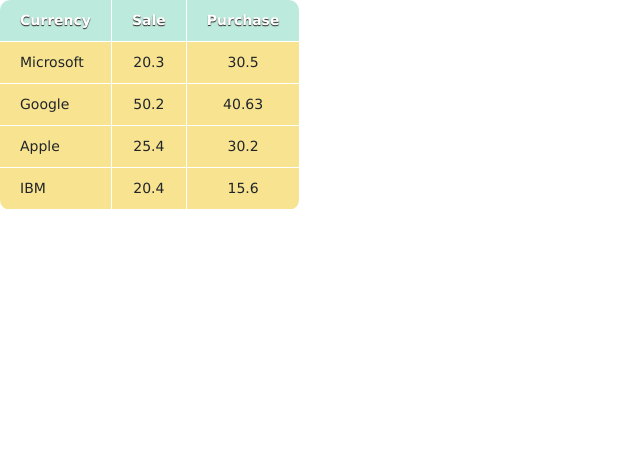
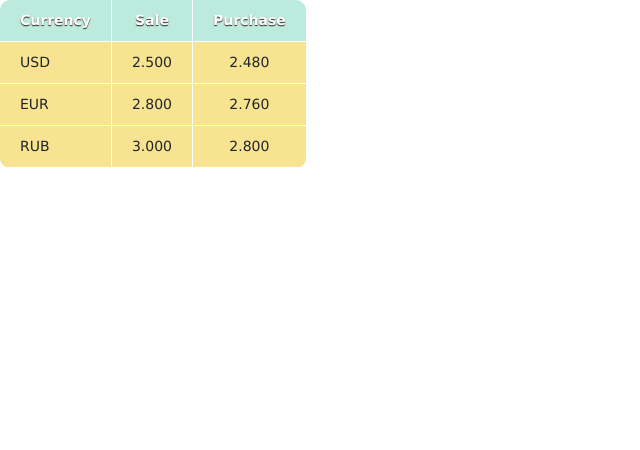
Before and after one commit to vdmglkv/ExchangeOffice, a Django app: page /currencyrate/ in a window 1280 px wide. Shown: the part 72-522 px from the top of the page, without its empty margins (0-640 px from the left). Run offline with Django 3.2, Linux system fonts and the light colour scheme; parts of the project's set-up code (start-up, migrations or seed data) failed here and were passed over.

Commit message:
Implement templates

```diff
--- a/ExchangeOffice/templates/OfficeApp/client.html
+++ b/ExchangeOffice/templates/OfficeApp/client.html
@@ -7,8 +7,11 @@
         {% else %}
             <p>Hi {{ user.username }}!</p>
         {% endif %}
+        <p>Balance: {{user.profile.balance.USD}} USD
+                    {{user.profile.balance.EUR}} EUR
+                    {{user.profile.balance.BYN}} BYN </p>
+        <button type="button" onclick="window.location.href = 'http://127.0.0.1:8000/accounts/logout/';" class="btn btn-outline-dark me-2">Logout</button>
     {% else %}
         <p>You are not logged in.</p>
     {% endif %}
 {% endblock content %}
-{% block header %}Main{% endblock header %}
--- a/ExchangeOffice/templates/OfficeApp/currency_rate.html
+++ b/ExchangeOffice/templates/OfficeApp/currency_rate.html
@@ -9,24 +9,19 @@
           <th>Purchase</th>
           </tr>
          <tr>
-  <td>Microsoft</td>
-  <td>20.3</td>
-  <td>30.5</td>
+          <td>USD</td>
+          <td>2.500</td>
+          <td>2.480</td>
          </tr>
         <tr>
-  <td>Google</td>
-  <td>50.2</td>
-  <td>40.63</td>
+          <td>EUR</td>
+          <td>2.800</td>
+          <td>2.760</td>
         </tr>
         <tr>
-  <td>Apple</td>
-  <td>25.4</td>
-  <td>30.2</td>
-</tr>
-<tr>
-  <td>IBM</td>
-  <td>20.4</td>
-  <td>15.6</td>
+          <td>RUB</td>
+          <td>3.000</td>
+          <td>2.800</td>
         </tr>
         </table>
 {% endblock content %}
--- a/ExchangeOffice/templates/base.html
+++ b/ExchangeOffice/templates/base.html
@@ -56,7 +56,7 @@
 
             <div class="text-end">
               <button type="button" onclick="window.location.href = 'http://127.0.0.1:8000/accounts/login/';" class="btn btn-outline-light me-2">Login</button>
-              <button type="button" onclick="window.location.href = 'http://127.0.0.1:8000/accounts/signup/';" class="btn btn-warning">Sign-up</button>
+              <button type="button" onclick="window.location.href = 'http://127.0.0.1:8000/accounts/register/';" class="btn btn-warning">Sign-up</button>
             </div>
           </div>
         </div>
--- a/ExchangeOffice/templates/registration/logged_out.html
+++ b/ExchangeOffice/templates/registration/logged_out.html
@@ -1,6 +1,6 @@
 {% extends "base.html" %}
-
+{% block title %}Logged out{% endblock %}
 {% block content %}
-  <p>Logged out!</p>
-  <a href="{% url 'login'%}">Click here to login again.</a>
+    <h1>Logged out</h1>
+    <p>You have been successfully logged out.</p>
 {% endblock %}
--- a/ExchangeOffice/templates/registration/password_reset_done.html
+++ /dev/null
@@ -1,5 +0,0 @@
-{% extends "base.html" %}
-
-{% block content %}
-  <p>We've emailed you instructions for setting your password. If they haven't arrived in a few minutes, check your spam folder.</p>
-{% endblock %}+
```
Also changed, not shown: ExchangeOffice/templates/accounts/edit.html (added, +14 -0 lines), ExchangeOffice/templates/accounts/office.html (added, +8 -0 lines), ExchangeOffice/templates/registration/login.html (+12 -33 lines), ExchangeOffice/templates/registration/password_change_done.html (added, +8 -0 lines), ExchangeOffice/templates/registration/password_change_form.html (added, +13 -0 lines), ExchangeOffice/templates/registration/password_reset_form.html (deleted, +0 -12 lines), ExchangeOffice/templates/registration/register_done.html (added, +8 -0 lines), ExchangeOffice/templates/registration/signup.html (+11 -8 lines). Lines whose indentation alone changed are shown as unchanged.
